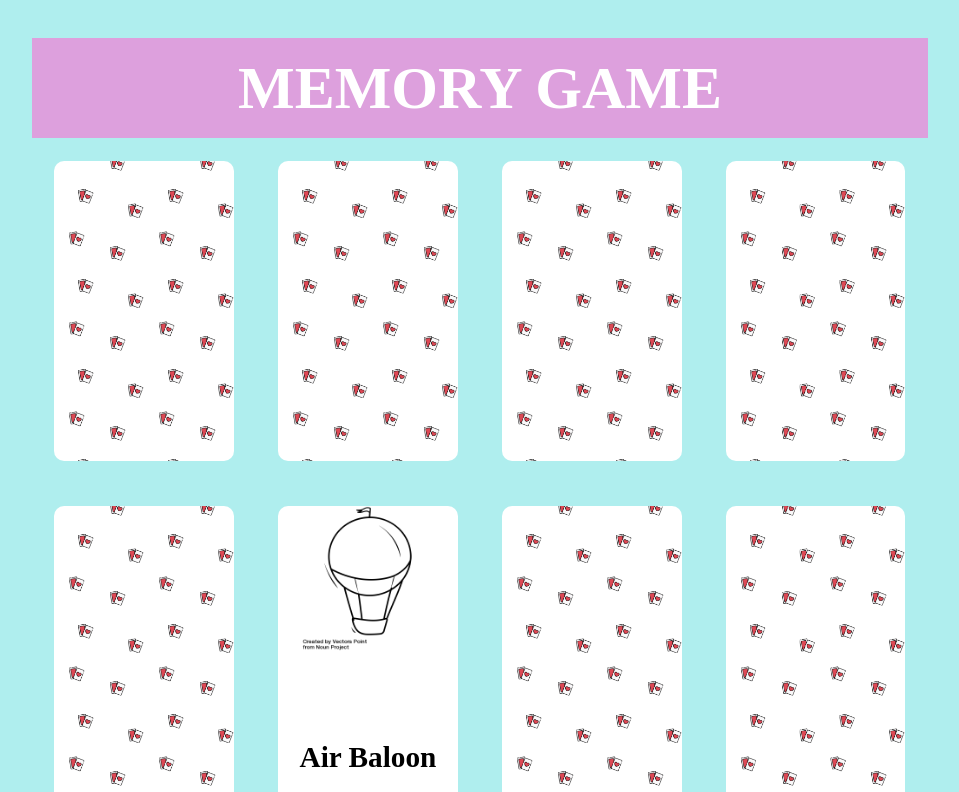
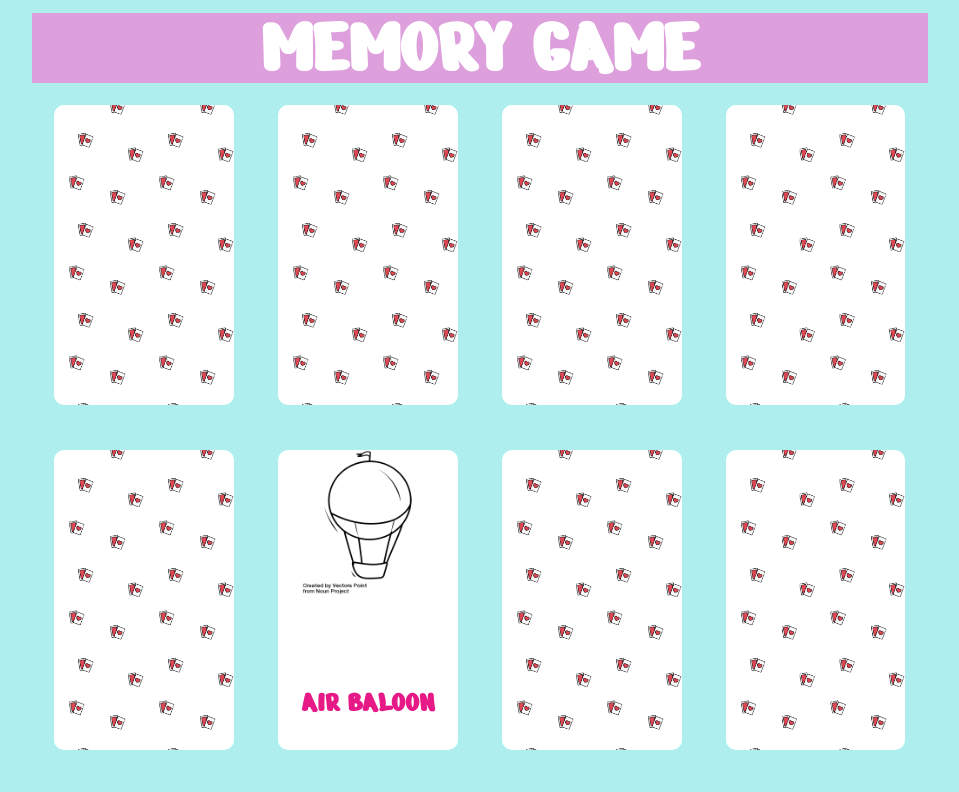
Before and after one commit to Nhikos/html-css-memory, a plain HTML site: page index.html in a window 1280 px wide. Shown: the top 792 px of the page, without its empty margins (160-1119 px from the left). Drawn offline with Linux system fonts and the light colour scheme.

Commit message:
add font e colori testuali

```diff
--- a/css/style.css
+++ b/css/style.css
@@ -1,6 +1,6 @@
 /* Debug */
 header {
-    height: 100px;
+    height: 70px;
     width: 100%;
     background-color: plum;
 }
@@ -24,8 +24,9 @@ footer {
   }
 
 body {
-    padding: 3% 15%;
+    padding: 1% 15%;
     background-color: paleturquoise;
+    font-family: 'Nerko One', cursive;
 }
 
 main {
@@ -34,10 +35,11 @@ main {
 }
 
 header {
-    line-height: 100px;
+    text-transform: uppercase;
+    line-height: 70px;
     text-align: center;
     color: white;
-    font-size: 30px;
+    font-size: 40px;
 }
 
 .box {
@@ -57,6 +59,7 @@ header {
     background-size: 85%;
     background-position: top;
     background-color: white;
+    color: #e61986;
 }
 
 footer {
@@ -66,8 +69,8 @@ footer {
 }
 
 .box-text {
+    text-transform: uppercase;
     text-align: center;
     padding-top: 235px;
-    /* line-height: 30px; */
     font-size: 25px;
 }
--- a/index.html
+++ b/index.html
@@ -4,6 +4,8 @@
         <meta charset="UTF-8">
         <meta http-equiv="X-UA-Compatible" content="IE=edge">
         <meta name="viewport" content="width=device-width, initial-scale=1.0">
+        <link rel="preconnect" href="https://fonts.gstatic.com">
+        <link href="https://fonts.googleapis.com/css2?family=Nerko+One&display=swap" rel="stylesheet">
         <title>Memory Game</title>
         <link rel="stylesheet" href="css/style.css">
     </head>
```
